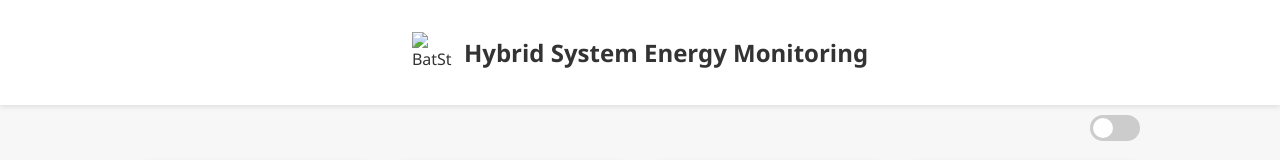
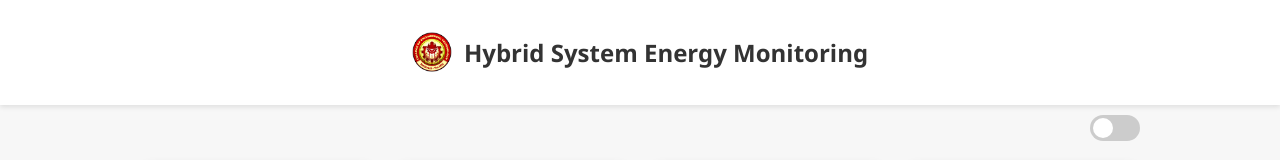
Before and after one commit to marczeusv/hsem, a plain HTML site: page index.html in a window 1280 px wide. Shown: the top 160 px of the page. Drawn offline with Linux system fonts and the light colour scheme; the site is published under a folder, as on GitHub Pages, so addresses that start at the root find nothing; no server answers.

Commit message:
Update index.html

```diff
--- a/index.html
+++ b/index.html
@@ -152,7 +152,7 @@
   </head>
   <body>
     <header>
-      <img src="/main.png" alt="BatStateU" />
+      <img src="main.png" alt="BatStateU" />
       <h2>Hybrid System Energy Monitoring</h2>
     </header>
 
```
